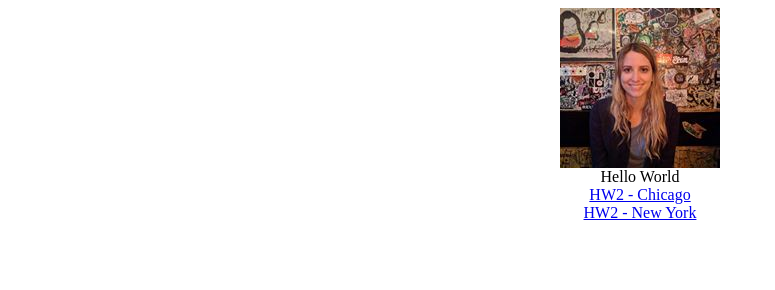
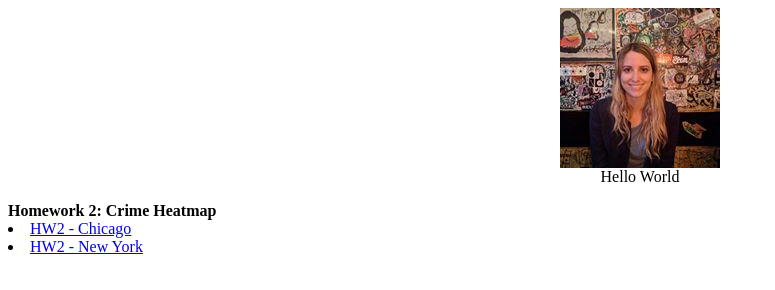
Before and after one commit to katsouk/katsouk.github.io, a plain HTML site: page index.html in a window 1280 px wide. Shown: the whole page, without its empty margins (0-775 px from the left). Drawn offline with Linux system fonts and the light colour scheme.

Commit message:
Update index.html

```diff
--- a/index.html
+++ b/index.html
@@ -3,10 +3,12 @@
 
         <div align = center>
         <img src = 'images/selfie.jpg'><br>
-        Hello World <br>
+        Hello World <p>
 
-        <a href = 'https://katsouk.info/HW2/heatmap.html'>HW2 - Chicago</a><br>
-        <a href = 'https://katsouk.info/HW2/nyc/heatmap.html'>HW2 - New York</a>
+    <div align = left>
+        <b>Homework 2: Crime Heatmap</b><br>
+        <li><a href = 'https://katsouk.info/HW2/heatmap.html'>HW2 - Chicago</a><br></li>
+        <li><a href = 'https://katsouk.info/HW2/nyc/heatmap.html'>HW2 - New York</a></li>
 
         </div>
     </body>
```
